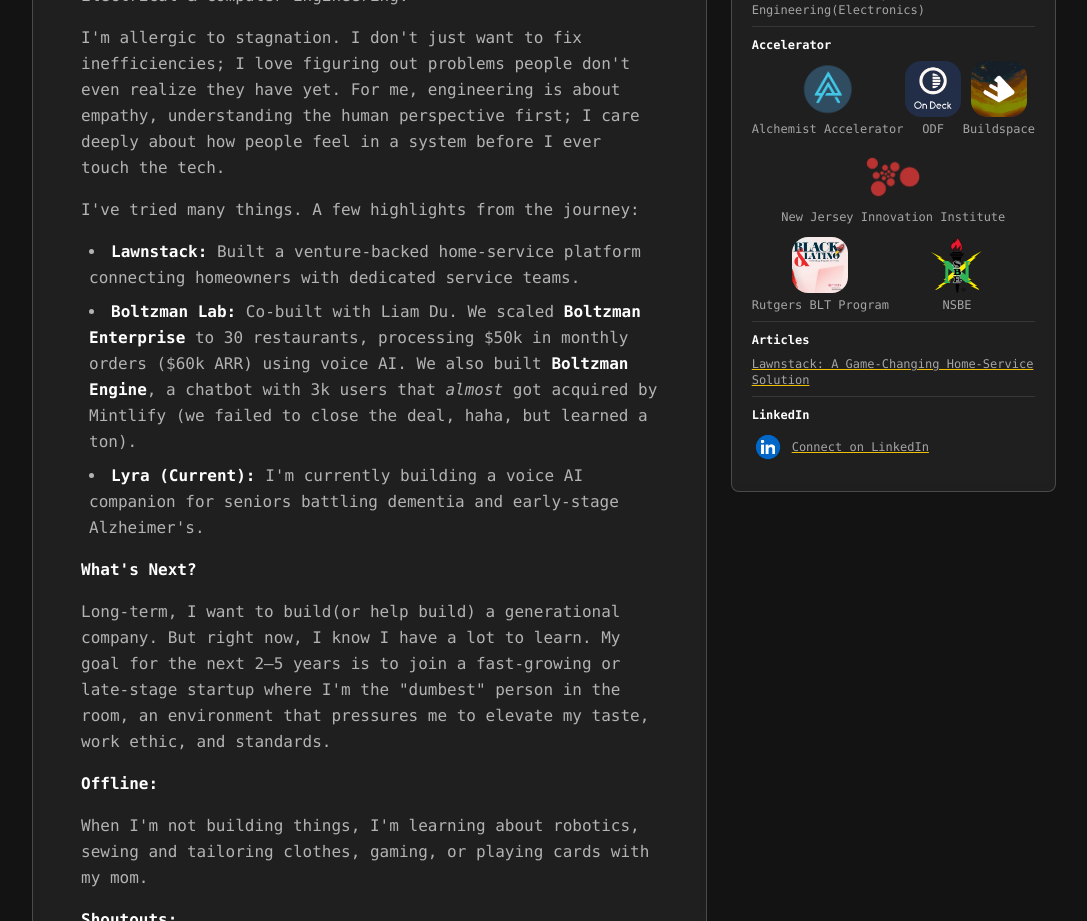
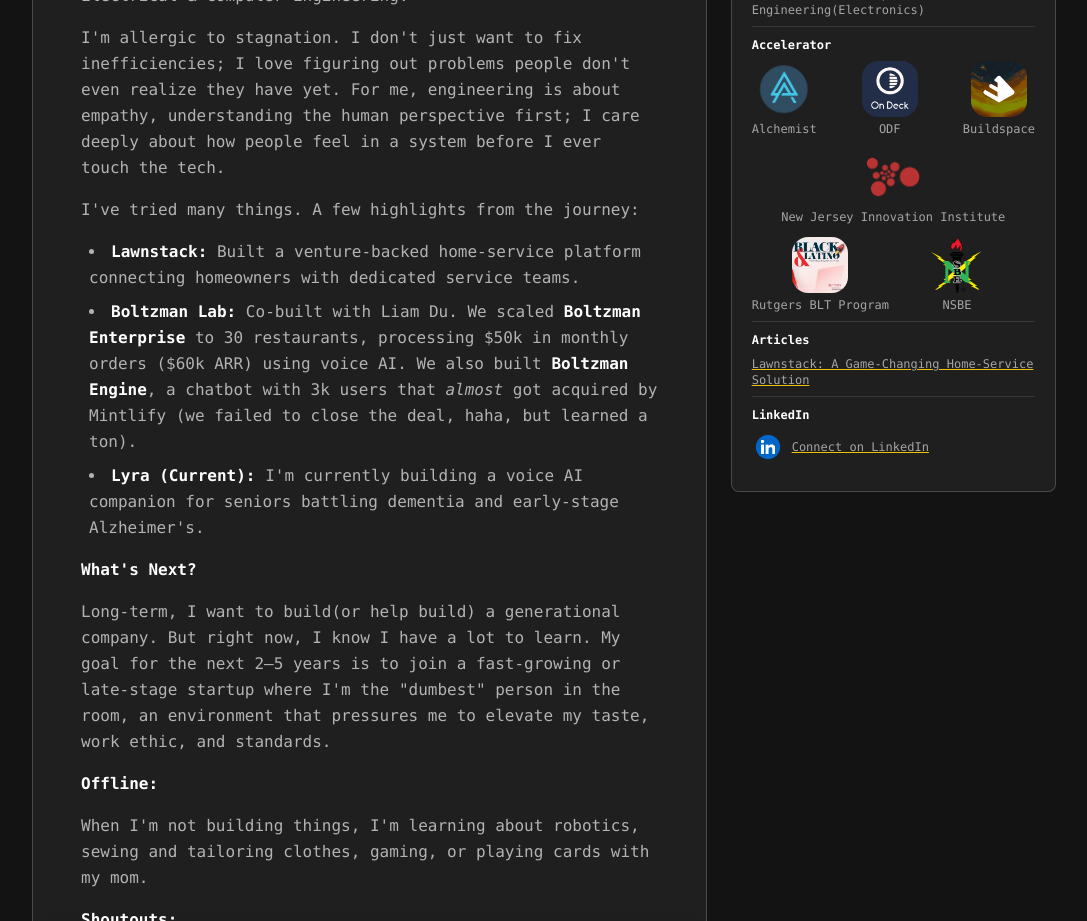
Before and after one commit to Nmilien34/NickPortfolio, a React (Vite) app: page /about in a window 1280 px wide. Shown: the part 1160-2081 px from the top of the page, without its empty margins (96-1183 px from the left). Built offline with nearby package versions, Linux system fonts and the light colour scheme.

Commit message:
Change Alchemist Accelerator text to just Alchemist

```diff
--- a/src/components/pages/About.tsx
+++ b/src/components/pages/About.tsx
@@ -174,7 +174,7 @@ export function About() {
                               alt="Alchemist Accelerator Logo"
                               className="w-14 h-14 rounded-2xl mb-1"
                             />
-                            <p className="text-white/60 text-xs text-center">Alchemist Accelerator</p>
+                            <p className="text-white/60 text-xs text-center">Alchemist</p>
                           </a>
                           <a
                             href="https://joinodf.com/"
```
